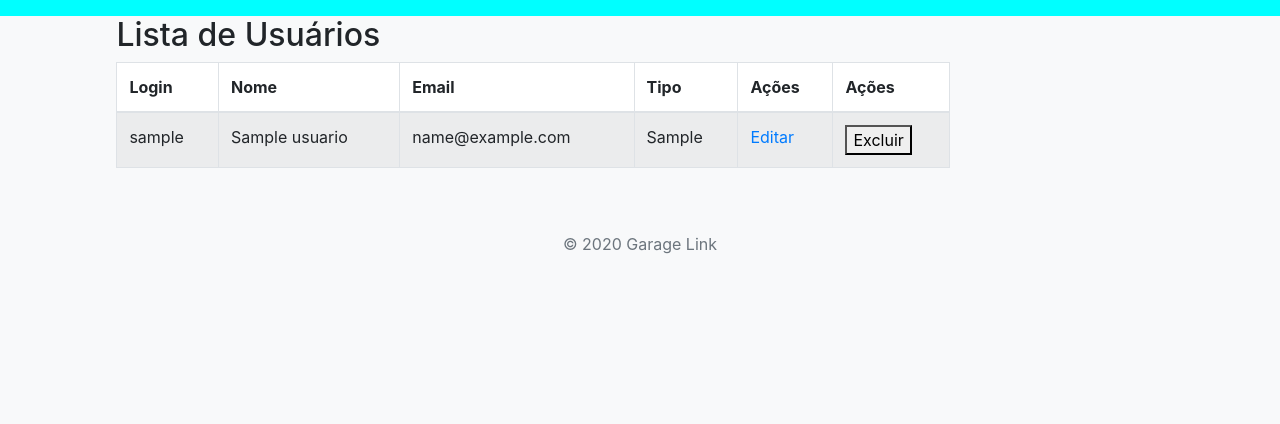
After one commit to juanfelipe2/GarageLink, a Flask app: template app/templates/user_list.html in a window 1280 px wide. The commit adds this page. Shown: the top 424 px of the page. Run offline with Flask 2, Linux system fonts and the light colour scheme; the template is opened without the code that fills it: values that come from a table or form of the project are taken from there, others are empty; tables that the repository leaves empty hold one stand-in row (values such as "Sample post"); some libraries are stand-ins or nearby versions.

Commit message:
Criada listagem/alteração e deleção de usuários

```diff
--- a/app/controllers/user/controllers.py
+++ b/app/controllers/user/controllers.py
@@ -1,5 +1,6 @@
-from flask import render_template, flash, redirect, url_for
+from flask import render_template, flash, redirect, url_for, request
 from flask_login import login_user, logout_user, current_user
+from wtforms.validators import Optional
 
 from . import user
 from app import app, db, login_manager
@@ -10,9 +11,9 @@ from app.models.tables import Usuario
 def get_user(login):
     return Usuario.query.filter_by(login=login).first()
 
-@app.route('/register', methods=['GET','POST'])
+@app.route('/cadastro-de-usuario', methods=['GET','POST'])
 def register():
-    if current_user.is_authenticated and current_user.tipo == 'gerente':
+    if current_user.is_authenticated and current_user.tipo.lower() == 'gerente':
         form = UserRegisterForm()
 
         if form.validate_on_submit():
@@ -30,11 +31,11 @@ def register():
             db.session.add(usuario)
             db.session.commit()
 
-            return redirect('index')
+            return redirect(url_for('list'))
 
-        return render_template('register_login.html', form=form)
+        return render_template('user_register.html', form=form)
 
-    return redirect('index')
+    return redirect('pagina-inicial')
 
 
 @app.route('/login', methods=['GET','POST'])
@@ -49,13 +50,58 @@ def login():
 
             if usuario and usuario.verify_password(senha):
                 login_user(usuario)
-                return redirect('index')
+                return redirect('pagina-inicial')
 
         return render_template('user_login.html', form=form)
 
-    return redirect('index')
+    return redirect('pagina-inicial')
 
 @app.route('/logout')
 def logout():
     logout_user()
     return redirect(url_for('login'))
+
+@app.route('/lista-de-usuarios', methods=['GET'])
+def list():
+    if current_user.is_authenticated and current_user.tipo.lower() == 'gerente':
+        users = Usuario.query.all()
+        path = request.path
+        return render_template('user_list.html', users=users)
+    return redirect('pagina-inicial')
+
+@app.route('/editar-usuario/<string:login>', methods=['GET','PUT'])
+def edit(login):
+    if current_user.is_authenticated and current_user.tipo.lower() == 'gerente':
+        form = UserRegisterForm()
+
+        print(form.validate_on_submit())
+        if form.is_submitted():
+            #Obtem informações do formulário de registro
+            usuario = Usuario.query.filter_by(login=login).first()
+            usuario.nome = form.nome.data
+            usuario.email = form.email.data
+            usuario.senha = form.senha.data
+            usuario.tipo =  form.tipo.data.lower()
+
+            #Grava no banco de dados
+            db.session.add(usuario)
+            db.session.commit()
+
+            return redirect(url_for('list'))
+        else:
+            usuario = Usuario.query.filter_by(login=login).first()
+            if usuario:
+                form.tipo.default = usuario.tipo.capitalize()
+                form.process()
+            return render_template('edit_user.html', form=form, usuario=usuario)
+
+    return redirect('pagina-inicial')
+
+@app.route('/excluir-usuario/<string:login>', methods=['GET','POST'])
+def delete(login):
+    if current_user.is_authenticated and current_user.tipo.lower() == 'gerente':
+        usuario = Usuario.query.filter_by(login=login).first()
+        db.session.delete(usuario)
+        db.session.commit()
+        return redirect(url_for('list'))
+    redirect('pagina-inicial')
--- /dev/null
+++ b/app/templates/user_list.html
@@ -0,0 +1,46 @@
+{% extends 'base.html' %}
+{% block content %}
+
+    <div class="d-flex justify-content-center mt-3 col-xs-12 col-sm-10">
+        <div class="col-sm-10 col-xs-12">
+            <h2 class="mb-2">Lista de Usuários</h2>
+
+            <div class="table-responsive">
+                <table class="table table-striped table-bordered">
+                    <thead class="thead-default bg-white">
+                        <tr>
+                            <th>Login</th>
+                            <th>Nome</th>
+                            <th>Email</th>
+                            <th>Tipo</th>
+                            <th>Ações</th>
+                            <th>Ações</th>
+                        </tr>
+                    </thead>
+
+                    <tbody>
+                        {% for user in users %}
+                            <tr>
+                                <td>{{ user.login }}</td>
+                                <td>{{ user.nome }}</td>
+                                <td>{{ user.email }}</td>
+                                <td>{{ user.tipo }}</td>
+                                <td><a href="{{ url_for('edit', login=user.login) }}">Editar</a></td>
+                                <td><button onclick="excluir('{{user.login}}')">Excluir</button></td>
+                            </tr>
+                            {% endfor %}
+                    </tbody>
+                </table>
+            </div>
+
+        </div>
+        <script>
+            function excluir(login) {
+                if (confirm('Deseja excluir este usuário?')) {
+                    window.location.href = '/excluir-usuario/' + login
+                }
+            }
+        </script>
+    </div>
+
+{% endblock %}
--- a/app/templates/user_login.html
+++ b/app/templates/user_login.html
@@ -1,6 +1,7 @@
 {% extends 'base.html' %}
 {% block content %}
-    <div class="mt-4">
+    <div class="d-flex justify-content-center col-12 mt-4">
+        <div class="col-12">
             <div class="text-center">
                 <img class="mb-4" src="{{ url_for('static', filename='images/favicon.png') }}" alt="Garage Link" width="75" height="75">
                 <h1 class="h3 mb-3 font-weight-light">Faça seu Login</h1>
@@ -26,4 +27,5 @@
                 </div>
             </div>
         </div>
+    </div>
 {% endblock %}
```
Also changed, not shown: app/templates/edit_user.html (added, +43 -0 lines), app/templates/user_register.html (added, +43 -0 lines). Lines whose indentation alone changed are shown as unchanged.
